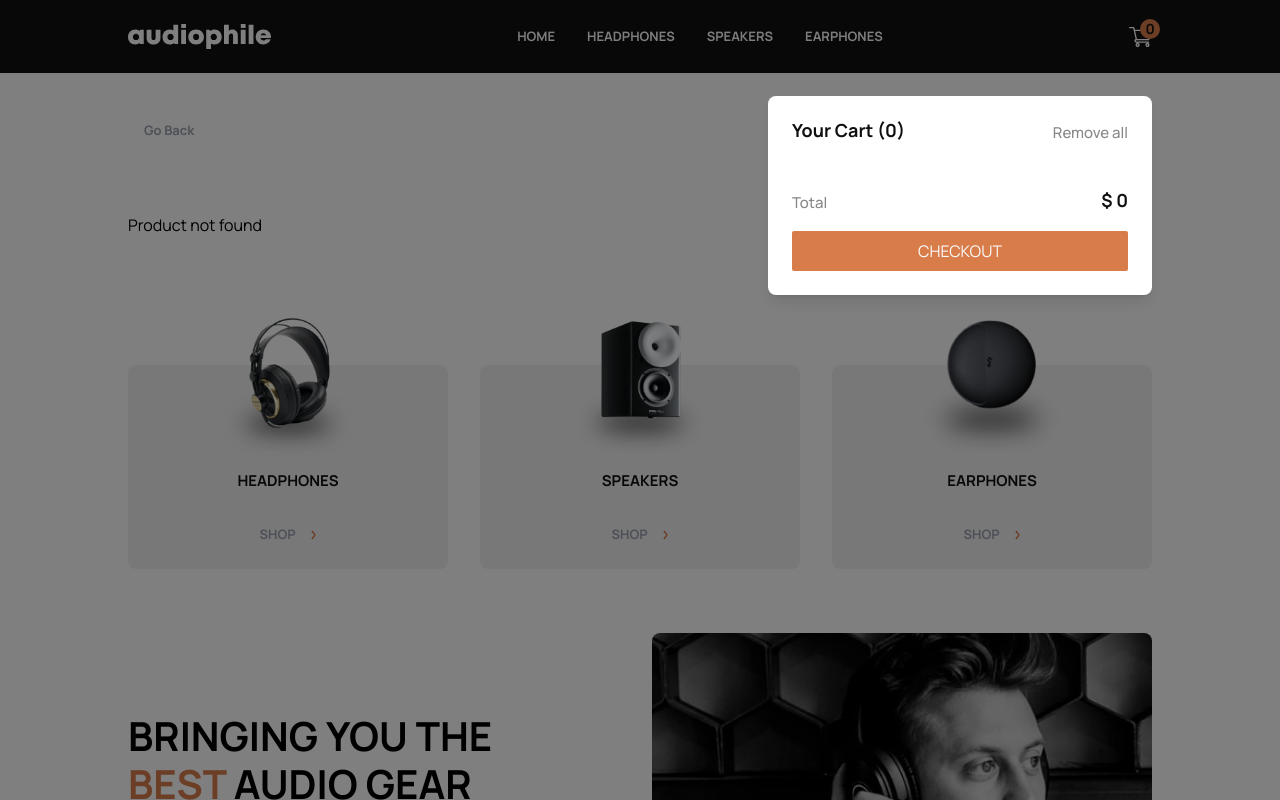
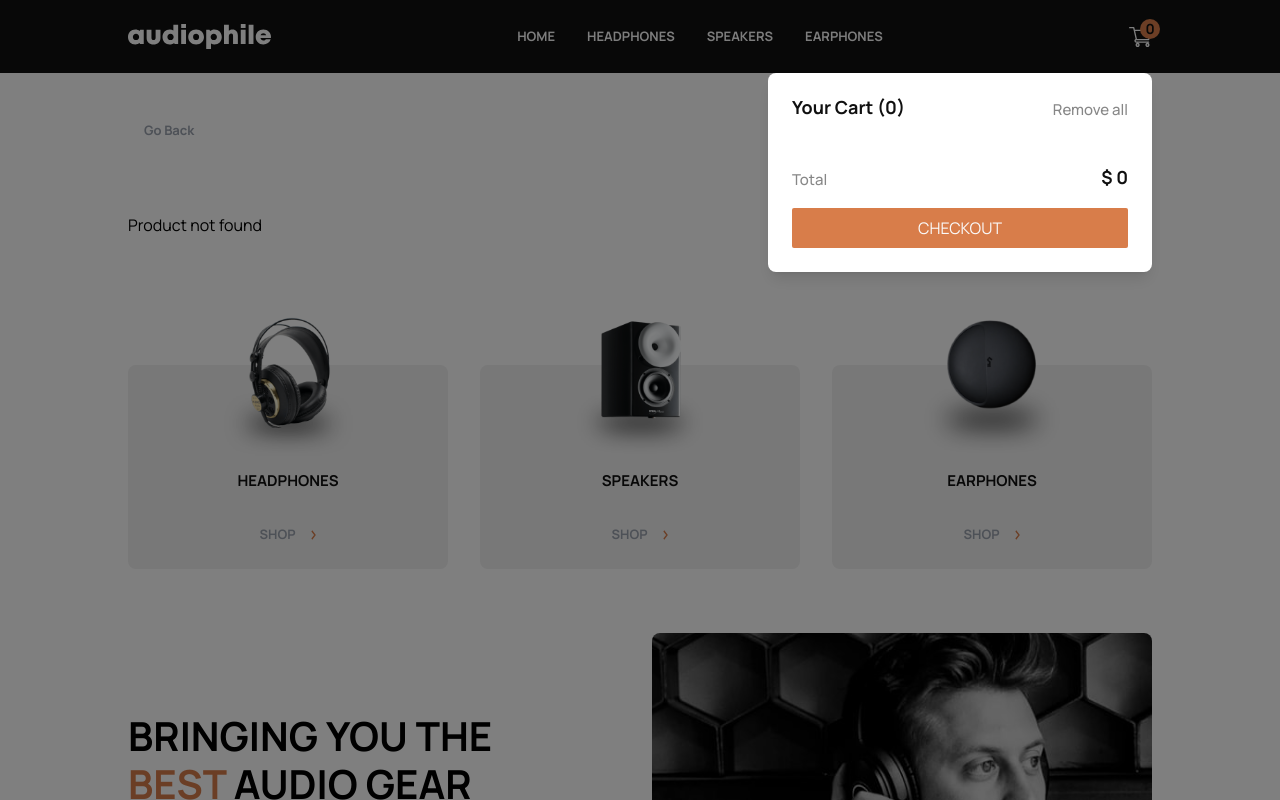
Before and after one commit to papakowdadson/AudioPhile-Ecommerce-Website, a React (Create React App) app: page /products/productdetails/1 in a window 1280 px wide. Both pictures are taken after a click on the picture 1140 px from the left and 36 px from the top of the page. Shown: the top 800 px of the page. Built offline with nearby package versions, Linux system fonts and the light colour scheme.

Commit message:
dynamic product purchase error fix

```diff
--- a/src/features/cart/CartModal.jsx
+++ b/src/features/cart/CartModal.jsx
@@ -19,7 +19,7 @@ const CartModal = ({onClick}) => {
     return (
     <div className='fixed top-[0px] w-full h-full bg-black bg-opacity-50 flex items-start justify-center z-50' onClick={onClick} >
         <ScreenCap>
-            <div className='flex justify-end place-items-end pt-[96px] md:min-w-[768px] lg:min-w-[1024px] max-lg:px-4'>
+            <div className='flex justify-end place-items-end pt-[73px] md:min-w-[768px] lg:min-w-[1024px] max-lg:px-4'>
                 <div className='bg-white p-6 rounded-lg shadow-lg w-96 space-y-4' onClick={e => e.stopPropagation()}>
                     <div className='flex justify-between'>
                             <h2 className='text-secondary_black text-h6 font-bold mb-4'>{`Your Cart (${getItemsCount()})`}</h2>
--- a/src/features/products/component/DetailProduct.jsx
+++ b/src/features/products/component/DetailProduct.jsx
@@ -9,9 +9,13 @@ const DetailProduct = ({product}) => {
     const [potentialPurchase,setPotentialPurchase] = useState([])
 
     useEffect(()=>{
-        setPotentialPurchase([product])
+        console.log("===passed current potential===")
+        console.log(product)
+        setPotentialPurchase(()=>[product])
+        console.log("===after current potential===")
+        console.log(potentialPurchase)
 
-    },[])
+    },[product])
 
 
     const handleAddToCartClick=()=>{
```
